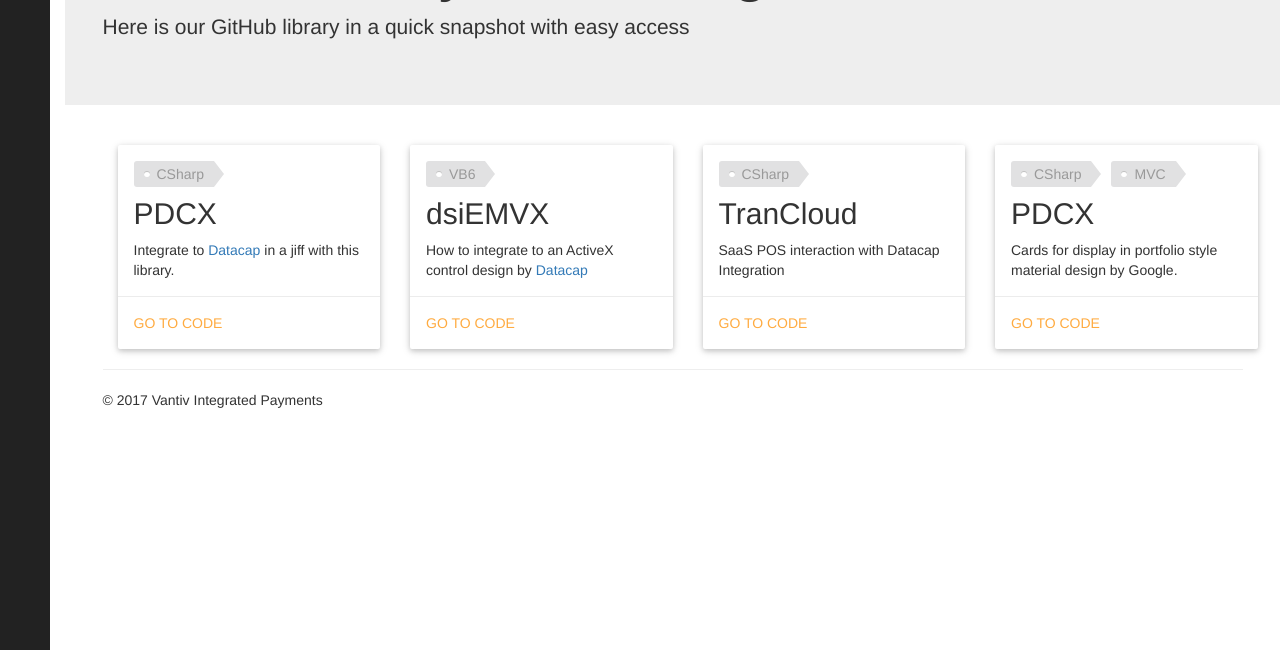
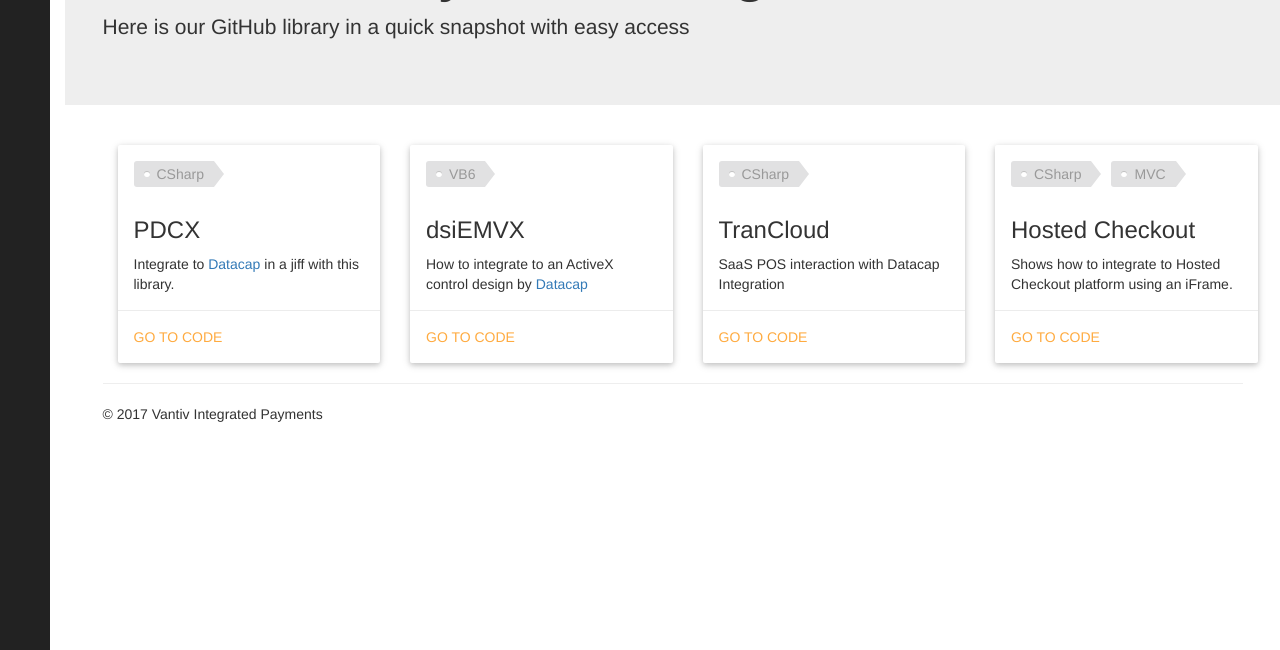
Before and after one commit to MercuryPay/vantiv.github.io, a plain HTML site: page index.html in a window 1280 px wide. Shown: the part 150-800 px from the top of the page. Drawn offline with nearby package versions, Linux system fonts and the light colour scheme.

Commit message:
last push of day

```diff
--- a/index.html
+++ b/index.html
@@ -91,7 +91,7 @@
                             <ul class="tags">
                                 <li><a href="#" class="tag">CSharp</a></li>
                             </ul>
-                            <h2>PDCX</h2>
+                            <h3>PDCX</h3>
                             <p>Integrate to <a href="#" target="new_blank">Datacap</a> in a jiff with this library.</p>
                         </div>
 
@@ -112,7 +112,7 @@
                             <ul class="tags">
                                 <li><a href="#" class="tag">VB6</a></li>
                             </ul>
-                            <h2>dsiEMVX</h2>
+                            <h3>dsiEMVX</h3>
                             <p>How to integrate to an ActiveX control design by <a href="#" target="new_blank">Datacap</a></p>
                         </div>
 
@@ -133,7 +133,7 @@
                             <ul class="tags">
                                 <li><a href="#" class="tag">CSharp</a></li>
                             </ul>
-                            <h2>TranCloud</h2>
+                            <h3>TranCloud</h3>
                             <p>SaaS POS interaction with Datacap Integration</p>
                         </div>
 
@@ -155,8 +155,8 @@
                                 <li><a href="#" class="tag">CSharp</a></li>
                                 <li><a href="#" class="tag">MVC</a></li>
                             </ul>
-                            <h2>PDCX</h2>
-                            <p>Cards for display in portfolio style material design by Google.</p>
+                            <h3>Hosted Checkout</h3>
+                            <p>Shows how to integrate to Hosted Checkout platform using an iFrame.</p>
                         </div>
 
                         <div class="card-action">
```
